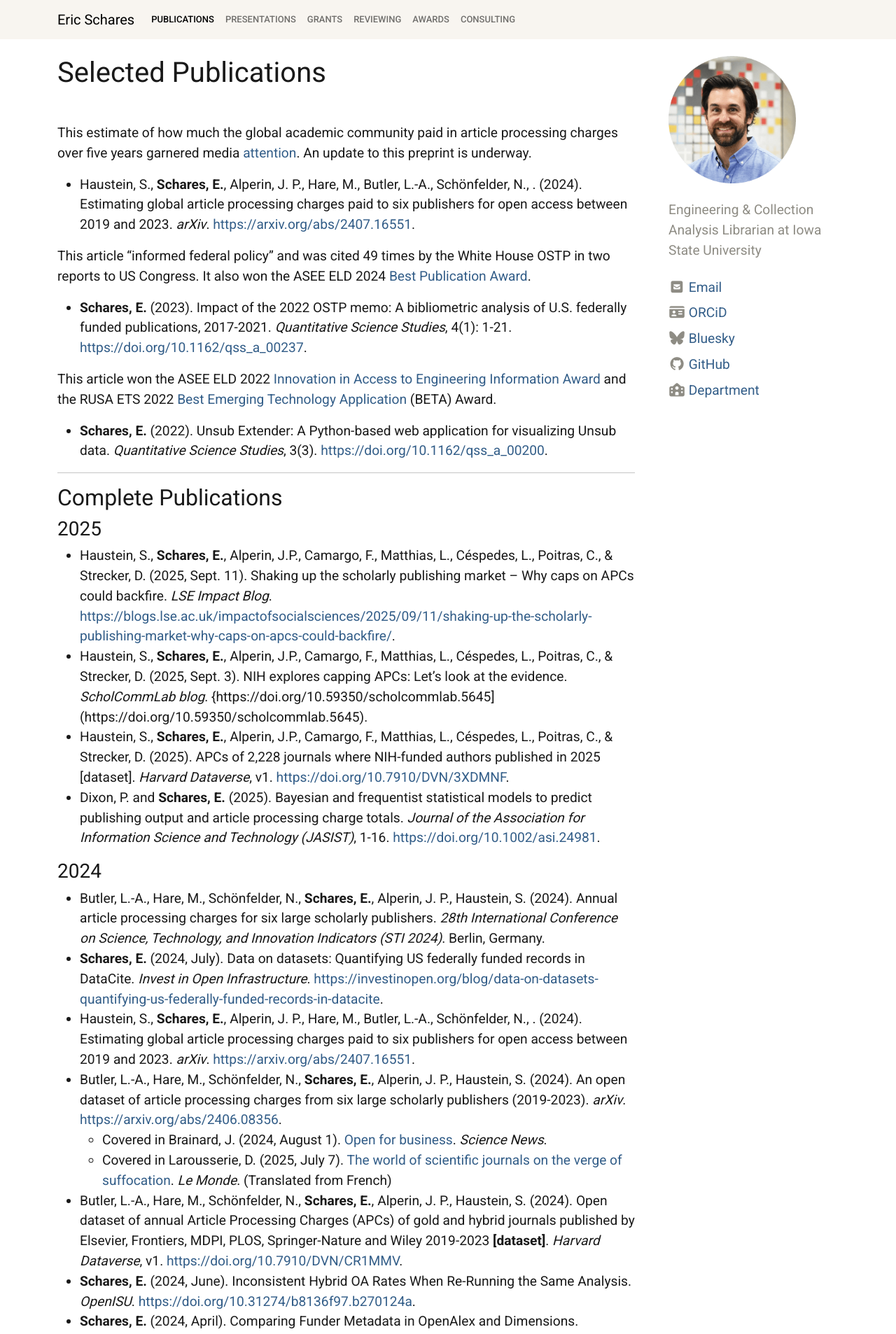
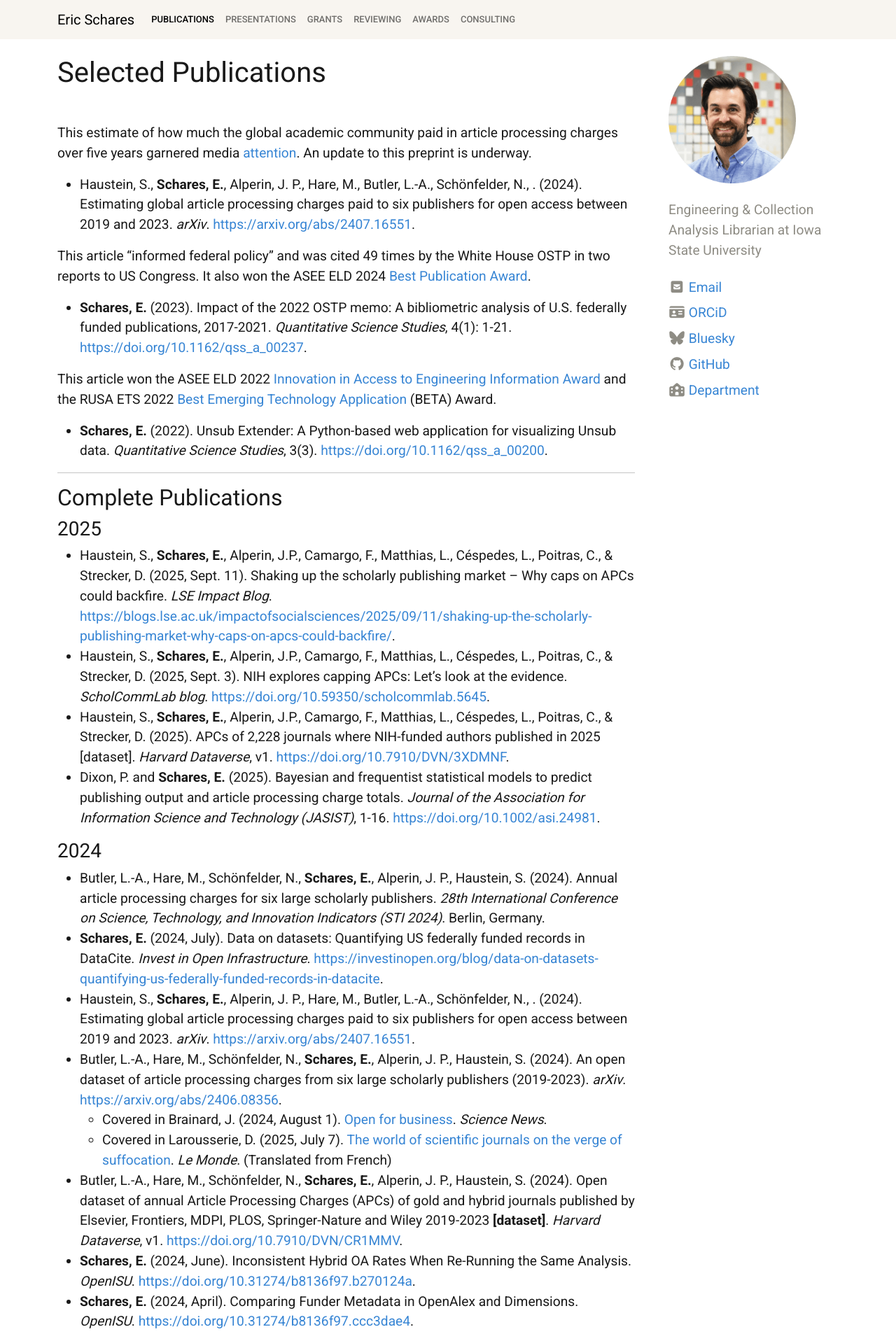
Before and after one commit to eschares/eschares.github.io, a Jekyll site: the page built from pages/publications.md, in a window 1280 px wide. Shown: the top 1906 px of the page at 70% size. Built offline with Jekyll 4.4.1, drawn with Linux system fonts in a browser that asks for light colours; nearby versions of some CDN libraries.

Commit message:
fix link, wasn't bright enough try again

```diff
--- a/_config.yml
+++ b/_config.yml
@@ -73,7 +73,7 @@ bootswatch: sandstone #flatly
 # THEME FONTS [optional!]
 base-font-size: 1.2em
 text-color: "#191919"
-link-color: "#325d88" # darker blue     "#0d6efd"  #standard blue
+link-color: "#3785d4" # darker blue     "#0d6efd"  #standard blue
 base-font-family: # comment out for bootstrap defaults. e.g. Roboto
 font-cdn: # add font stylesheet, e.g. <link href="https://fonts.googleapis.com/css?family=Roboto&display=swap" rel="stylesheet">
 
--- a/pages/publications.md
+++ b/pages/publications.md
@@ -27,7 +27,7 @@ This article won the ASEE ELD 2022 [Innovation in Access to Engineering Informat
 
 ### 2025
 - Haustein, S., **Schares, E.**, Alperin, J.P., Camargo, F., Matthias, L., Céspedes, L., Poitras, C., & Strecker, D. (2025, Sept. 11). Shaking up the scholarly publishing market – Why caps on APCs could backfire. _LSE Impact Blog_. [https://blogs.lse.ac.uk/impactofsocialsciences/2025/09/11/shaking-up-the-scholarly-publishing-market-why-caps-on-apcs-could-backfire/](https://blogs.lse.ac.uk/impactofsocialsciences/2025/09/11/shaking-up-the-scholarly-publishing-market-why-caps-on-apcs-could-backfire/).
-- Haustein, S., **Schares, E.**, Alperin, J.P., Camargo, F., Matthias, L., Céspedes, L., Poitras, C., & Strecker, D. (2025, Sept. 3). NIH explores capping APCs: Let’s look at the evidence. _ScholCommLab blog_. {https://doi.org/10.59350/scholcommlab.5645](https://doi.org/10.59350/scholcommlab.5645).
+- Haustein, S., **Schares, E.**, Alperin, J.P., Camargo, F., Matthias, L., Céspedes, L., Poitras, C., & Strecker, D. (2025, Sept. 3). NIH explores capping APCs: Let’s look at the evidence. _ScholCommLab blog_. [https://doi.org/10.59350/scholcommlab.5645](https://doi.org/10.59350/scholcommlab.5645).
 - Haustein, S., **Schares, E.**, Alperin, J.P., Camargo, F., Matthias, L., Céspedes, L., Poitras, C., & Strecker, D. (2025). APCs of 2,228 journals where NIH-funded authors published in 2025 [dataset]. _Harvard Dataverse_, v1. [https://doi.org/10.7910/DVN/3XDMNF](https://doi.org/10.7910/DVN/3XDMNF).
 - Dixon, P. and **Schares, E.** (2025). Bayesian and frequentist statistical models to predict publishing output and article processing charge totals. _Journal of the Association for Information Science and Technology (JASIST)_, 1-16. [https://doi.org/10.1002/asi.24981](https://doi.org/10.1002/asi.24981).
 
```
